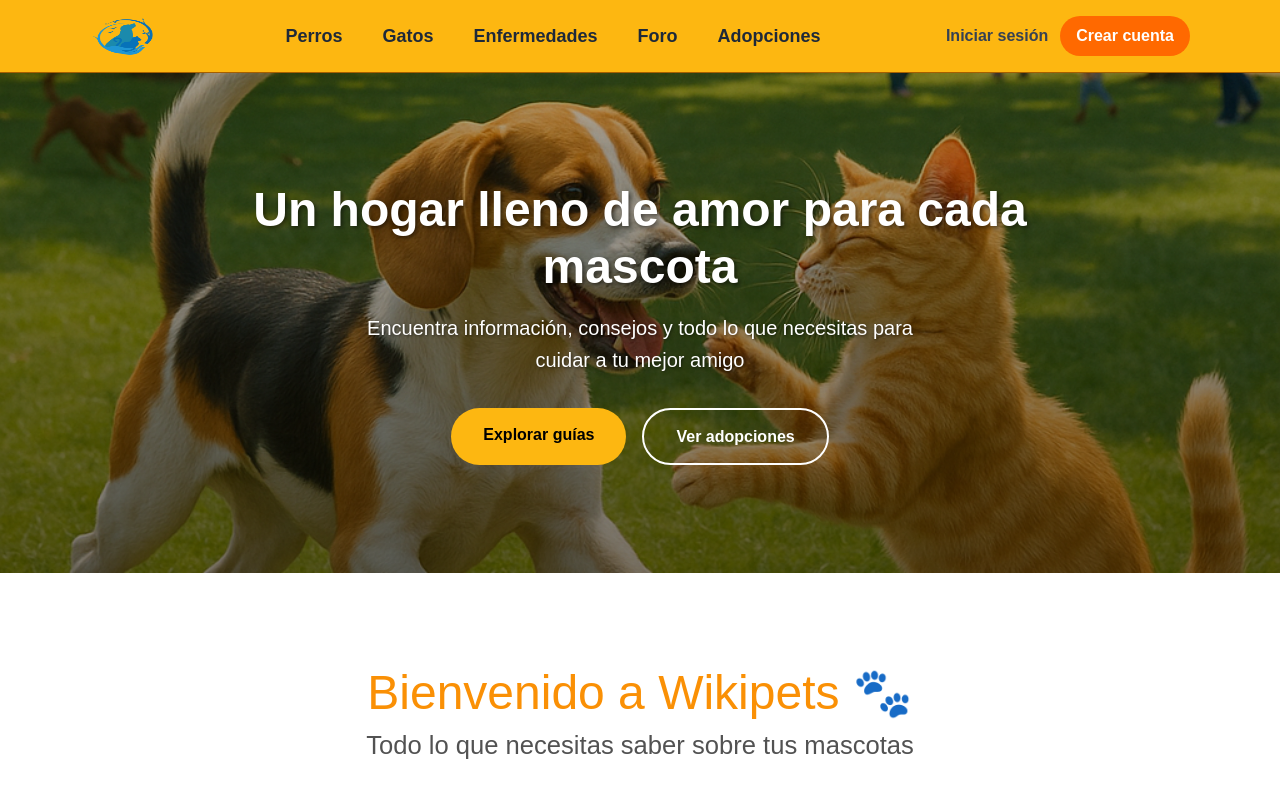
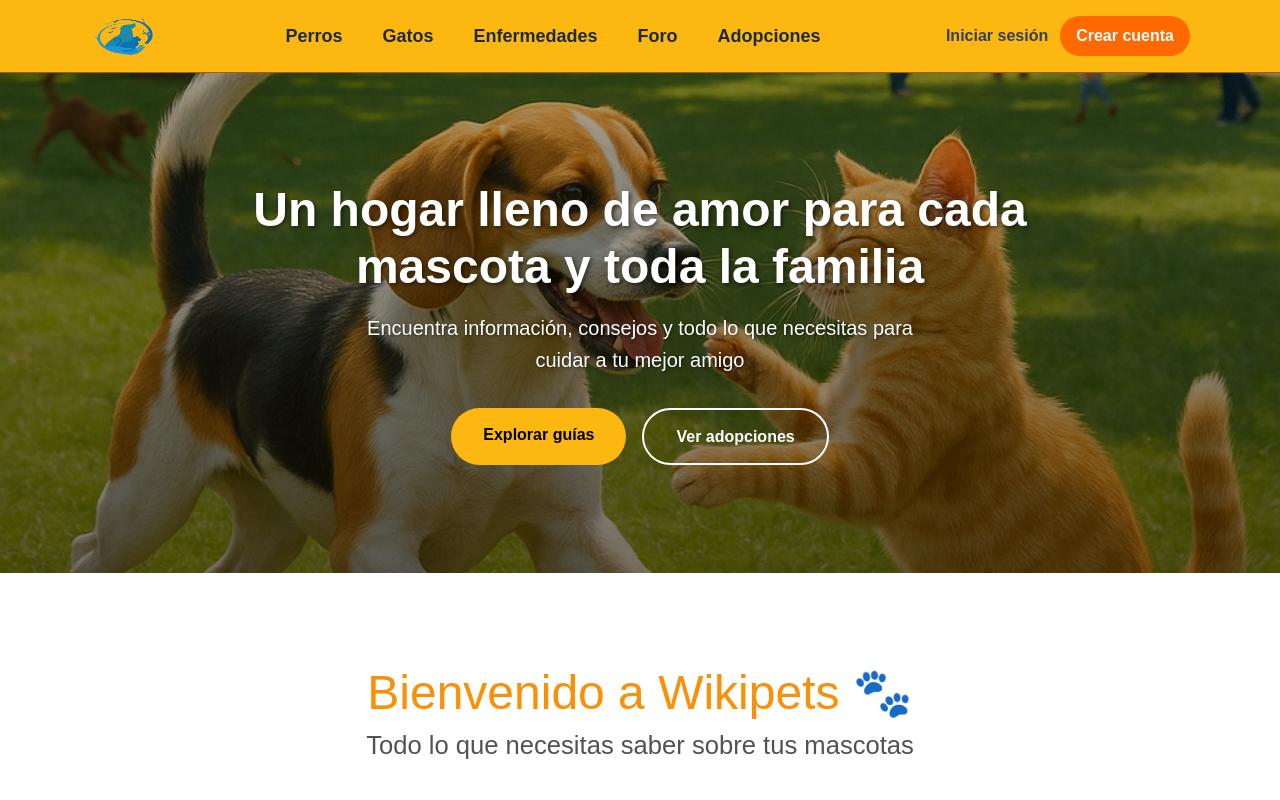
Before and after one commit to RicardoChavira1/prueba1, a Next.js app: page / in a window 1280 px wide. Shown: the top 800 px of the page. Built offline with nearby package versions, Linux system fonts and the light colour scheme; no server answers.

Commit message:
Cambio de texto
Se cambio el texto de el hero

```diff
--- a/app/page.tsx
+++ b/app/page.tsx
@@ -26,7 +26,7 @@ export default function Home() {
         </div>
 
         <div className="hero-cont">
-          <h1 className="hero-titulo">Un hogar lleno de amor para cada mascota</h1>
+          <h1 className="hero-titulo">Un hogar lleno de amor para cada mascota y toda la familia</h1>
           <p className="hero-descripcion">
             Encuentra información, consejos y todo lo que necesitas para cuidar a tu mejor amigo
           </p>
```
